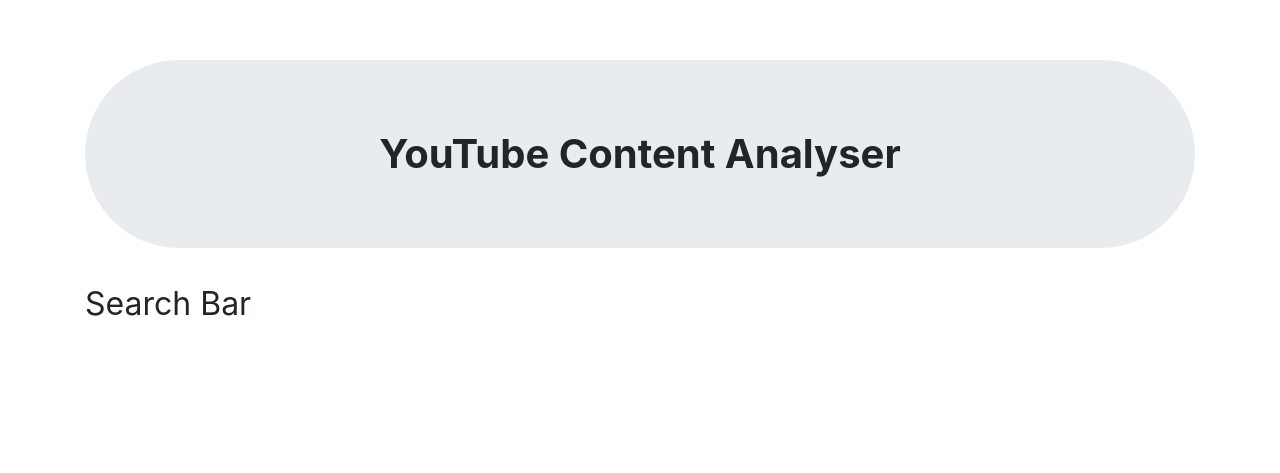
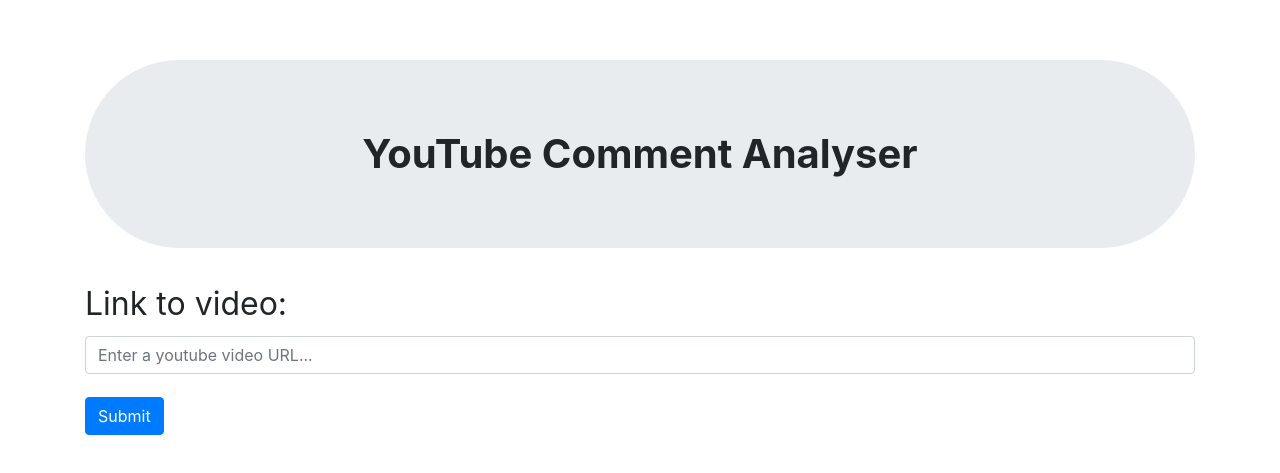
Before and after one commit to graphicnapkin/YCA, a React (Create React App) app in the folder frontend/: page / in a window 1280 px wide. Shown: the part 165-638 px from the top of the page. Built offline with nearby package versions, Linux system fonts and the light colour scheme.

Commit message:
Fixed another rate limiter bug, I'm not sure how it ever worked to begin with. . .. Also, added a search form and submit. Going to look into react-router next

```diff
--- a/frontend/src/Home.js
+++ b/frontend/src/Home.js
@@ -4,7 +4,7 @@
 const Home = () => {
   return (
     <Jumbotron style={jumboStyle}>
-      <div style={headerStyle}>YouTube Content Analyser</div>
+      <div style={headerStyle}>YouTube Comment Analyser</div>
     </Jumbotron>
   )
 }
--- a/frontend/src/SearchBar.js
+++ b/frontend/src/SearchBar.js
@@ -1,7 +1,28 @@
-import React from 'react'
+import React, { useState } from 'react'
+import {Form, Button} from 'react-bootstrap'
 
 const SearchBar = () => {
-  return <div class='grid-container'> Search Bar</div>
+
+  function handleSubmit (event) {
+    event.preventDefault()
+    console.log("state of videoURL at submit: ", videoURL);
+  }
+
+  const [videoURL, setVideoURL] = useState('')
+  return <div class='grid-container'>
+    <Form onSubmit={handleSubmit}>
+      <Form.Group controlId="videoURLSubmit">
+        <Form.Label>Link to video:</Form.Label>
+        <Form.Control type="text"
+          value={ videoURL }
+          placeholder="Enter a youtube video URL..."
+          onChange={(e) => { setVideoURL(e.target.value) }} />
+      </Form.Group>
+      <Button variant="primary" type="submit">
+        Submit
+      </Button>
+    </Form>
+  </div>
 }
 
 export default SearchBar
```
Also changed, not shown: 1 other file (tests, documents, lock files or other folders).
